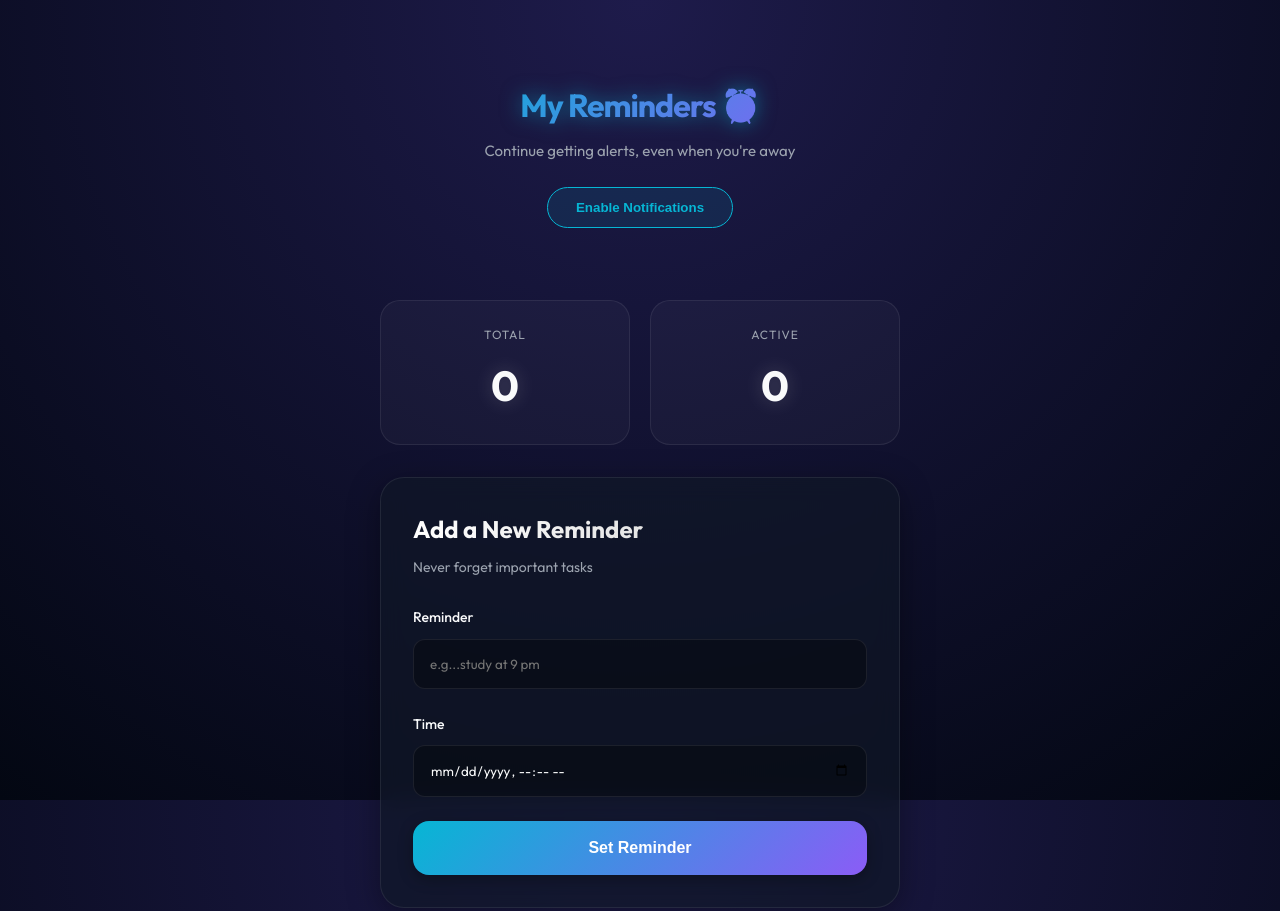
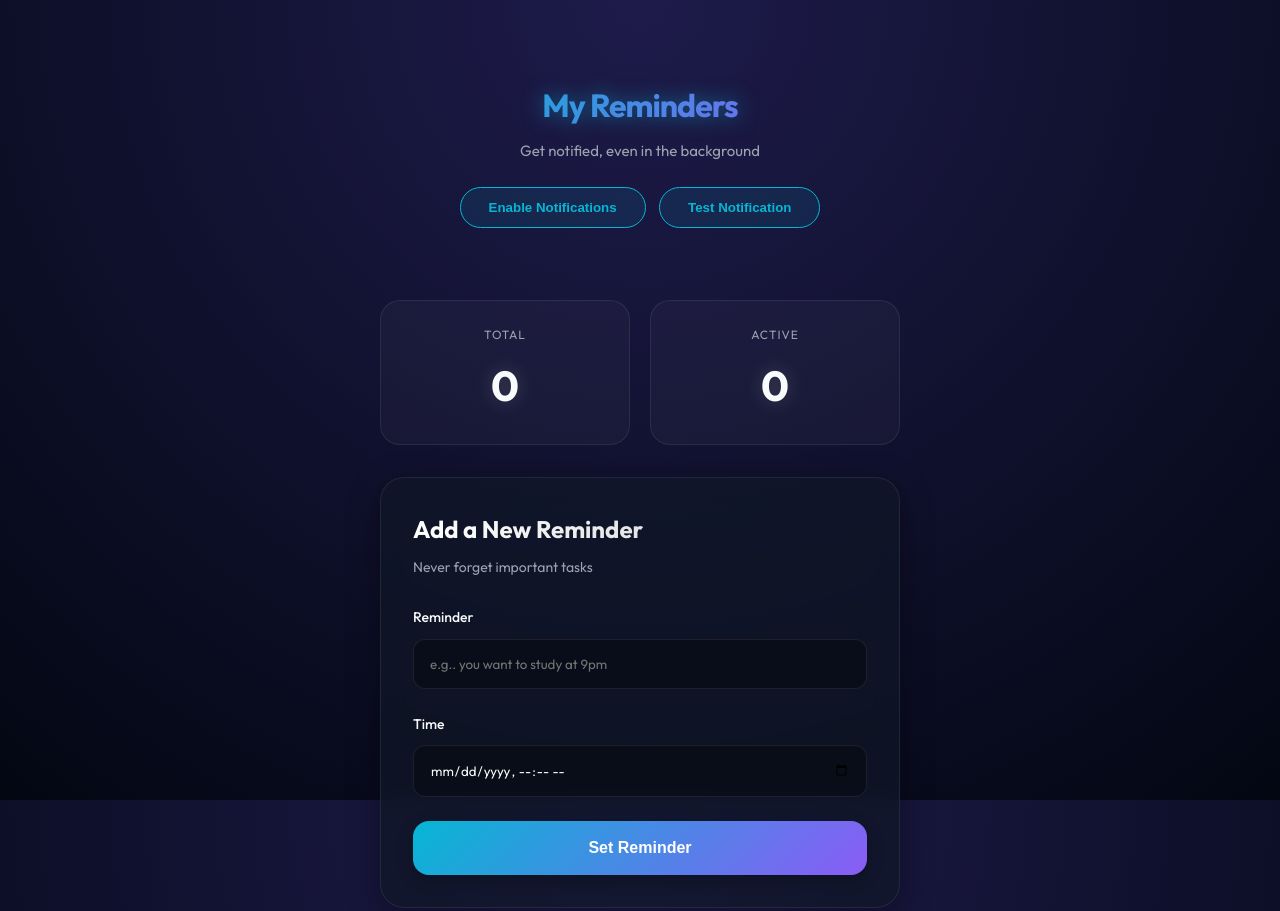
Before and after one commit to gokubasumatary-web/FinalOJT, a plain HTML site: page index.html in a window 1280 px wide. Shown: the top 911 px of the page. Drawn offline with Linux system fonts and the light colour scheme.

Commit message:
index file bug-fix

```diff
--- a/index.html
+++ b/index.html
@@ -1,19 +1,21 @@
 <!doctype html>
 <html lang="en">
+
 <head>
   <meta charset="utf-8">
   <meta name="viewport" content="width=device-width,initial-scale=1">
   <title>My Reminders</title>
   <link rel="stylesheet" href="styles.css">
 </head>
+
 <body>
   <div class="dashboard">
     <div class="main">
       <header class="topbar">
-        <div class="logo">My Reminders ⏰</div>
-        <div class="topbar-subtitle">Continue getting alerts, even when you're away</div>
-        <!-- <div class="hindi">HAR SAMAY APKE SATH!!!!</div> -->
+        <div class="logo">My Reminders</div>
+        <div class="topbar-subtitle">Get notified, even in the background</div>
         <button class="btn-permission" id="btn-permission">Enable Notifications</button>
+        <button class="btn-permission" id="btn-test-notification" style="margin-left: 10px;">Test Notification</button>
       </header>
 
       <section class="cards-grid">
@@ -34,7 +36,7 @@
           <form id="reminder-form" class="reminder-form">
             <div class="field">
               <label for="reminder-title">Reminder</label>
-              <input id="reminder-title" type="text" required placeholder="e.g...study at 9 pm">
+              <input id="reminder-title" type="text" required placeholder="e.g.. you want to study at 9pm">
             </div>
             <div class="field">
               <label for="reminder-time">Time</label>
@@ -65,10 +67,11 @@
     </div>
   </div>
 
-  <script src="notifications.js"></script> -->
   <script src="storage.js"></script>
+  <script src="notifications.js"></script>
   <script src="timers.js"></script>
   <script src="ui.js"></script>
   <script src="app.js"></script>
 </body>
+
 </html>
```
